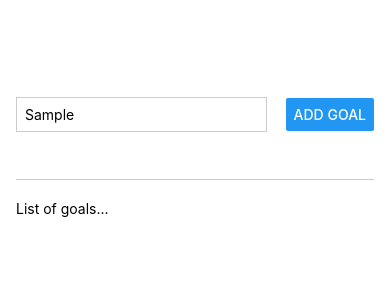
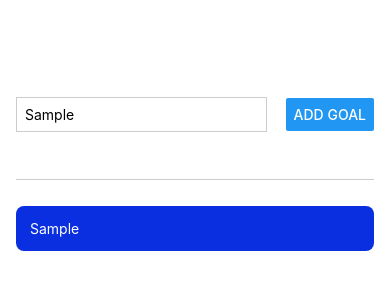
Before and after one commit to jeatzr/Goals_ReactNative_2324_, a React Native app: screen / in a window 390 px wide. Both pictures are taken after typing "Sample" into the empty fields and a click on the button "ADD GOAL". Shown: the top 300 px of the page. Built offline with nearby package versions, Linux system fonts and the light colour scheme.

Commit message:
Styling list of Goals

```diff
--- a/App.js
+++ b/App.js
@@ -1,17 +1,38 @@
+import { useState } from 'react';
 import { StyleSheet, Text, View, Button, TextInput } from 'react-native';
 
 export default function App() {
+  const [newGoal, setNewGoal] = useState('');
+  const [myGoals, setMyGoals] = useState([]);
+
+  function goalInputHandler(enteredText) {
+    //console.log(enteredText);
+    setNewGoal(enteredText);
+
+  }
+
+  function addGoalHandler() {
+    console.log(newGoal);
+    setMyGoals(currentGoals => [...currentGoals, newGoal]);
+
+  }
+
   return (
     <View style={styles.appContainer}>
       <View style={styles.inputContainer}>
         <TextInput placeholder="Your Course Goal!!"
+          onChangeText={goalInputHandler}
           style={styles.textInput} />
-        <Button title="Add Goal" />
+        <Button title="Add Goal" onPress={addGoalHandler} />
       </View>
       <View style={styles.goalsContainer}>
-        <Text>List of goals...</Text>
+        {myGoals.map((goal) =>
+          <View key={goal} style={styles.goalItem}>
+            <Text style={styles.goalText} >{goal}</Text>
+          </View>
+        )}
       </View>
-    </View>
+    </View >
   );
 }
 
@@ -39,5 +60,15 @@ const styles = StyleSheet.create({
   },
   goalsContainer: {
     flex: 5
+  },
+  goalItem: {
+    borderRadius: 8,
+    marginVertical: 6,
+    padding: 14,
+    backgroundColor: "#092FE0",
+
+  },
+  goalText: {
+    color: "white",
   }
 });
```
